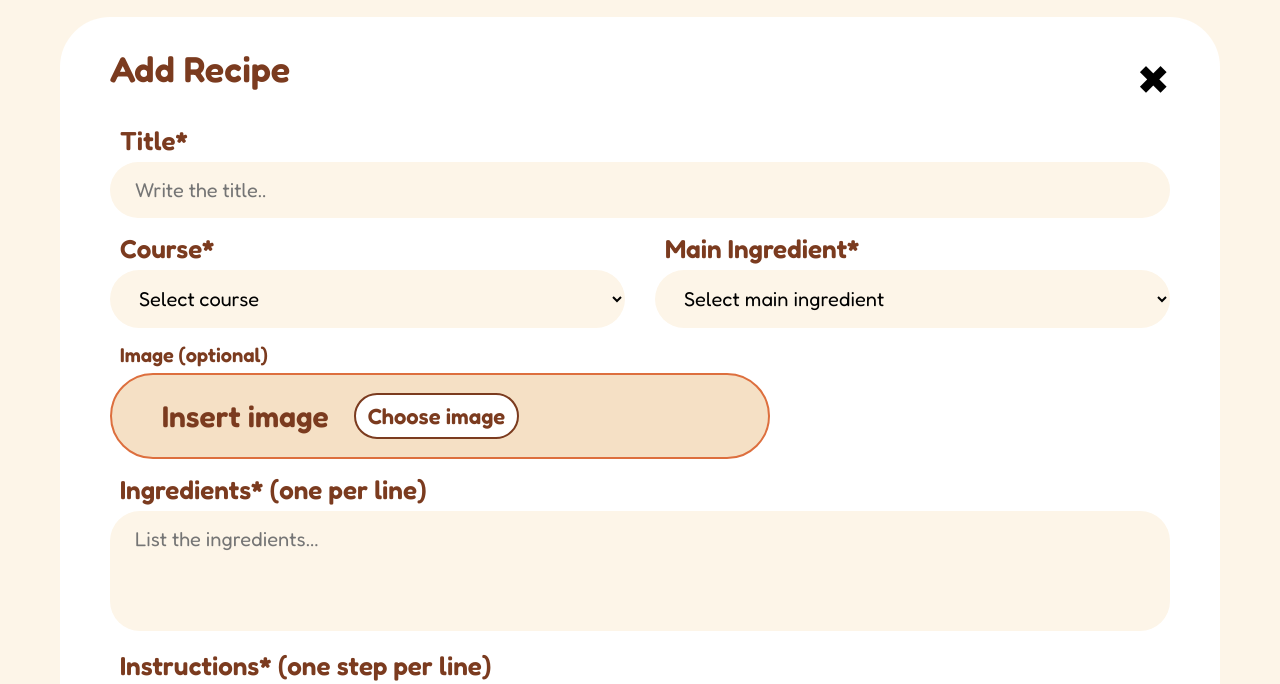
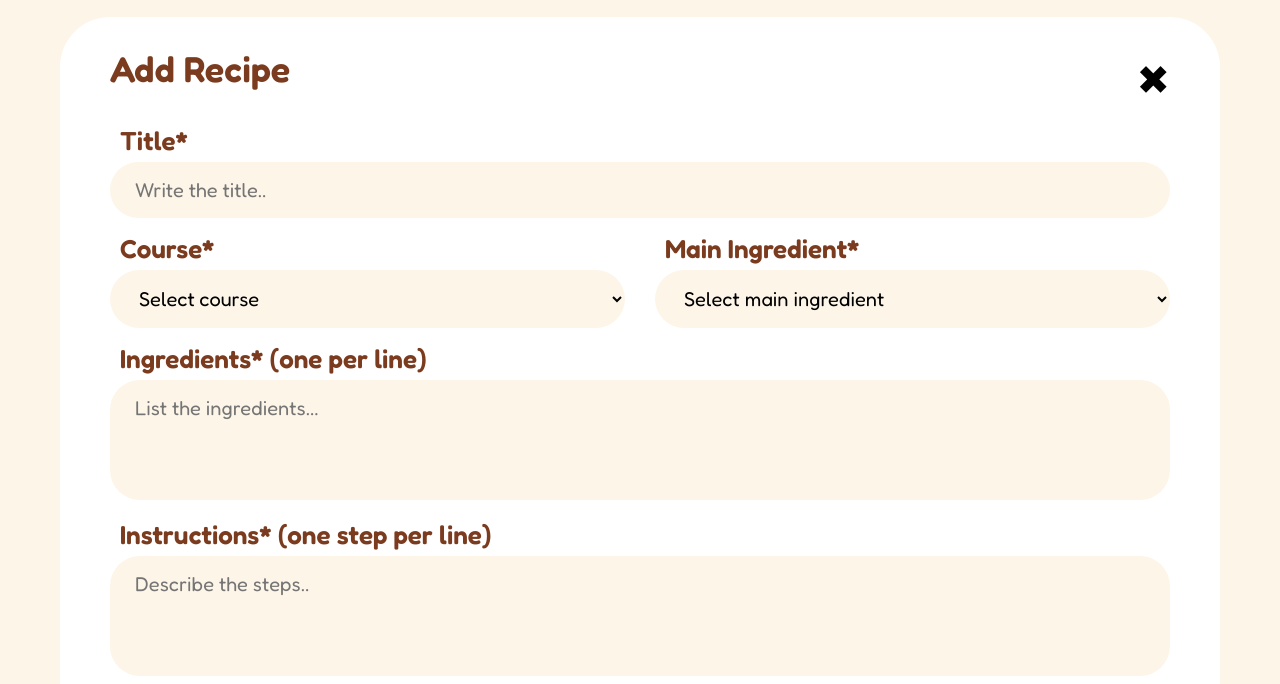
Before and after one commit to ckassidy/Online-Recipe-Book, a plain HTML site: page public/add-recipe.html in a window 1280 px wide. Shown: the part 107-791 px from the top of the page. Drawn offline with Linux system fonts and the light colour scheme; sample sign-in values are in the browser's storage.

Commit message:
Removed images

```diff
--- a/public/add-recipe.html
+++ b/public/add-recipe.html
@@ -61,13 +61,6 @@
           </div>
         </div>
 
-        <label class="small">Image (optional)</label>
-        <div class="image-box">
-          <span id="image-name">Insert image</span>
-          <label for="image" class="choose-btn">Choose image</label>
-          <input type="file" id="image" accept="image/*" hidden>
-        </div>
-
         <label for="ingredients">Ingredients* (one per line)</label>
         <textarea id="ingredients" placeholder="List the ingredients..." required></textarea>
 
```
Also changed, not shown: public/recipe-added.html (+0 -2 lines), public/recipe.html (+0 -2 lines), public/images/Placeholder.jpg (deleted).
